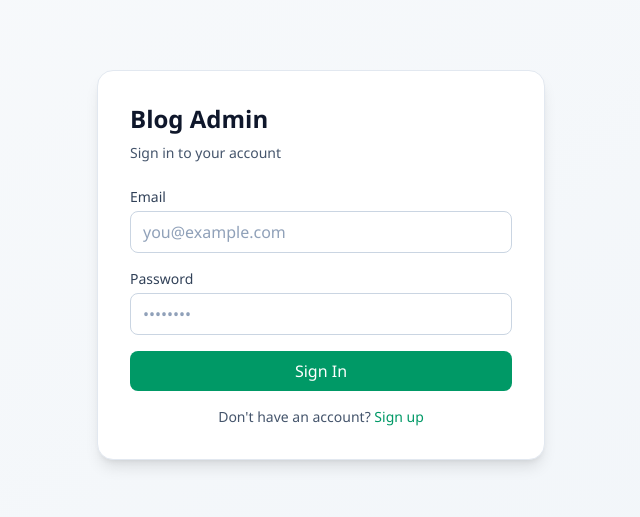
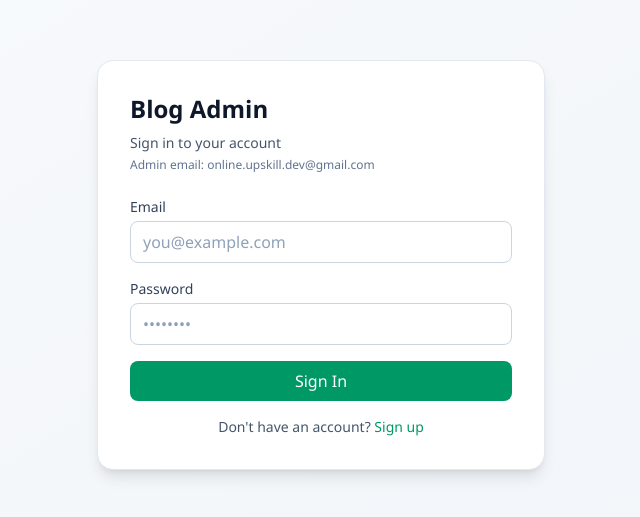
Before and after one commit to Blog-Post-Website/Info-net, a Next.js app: page /auth/login in a window 1280 px wide. Shown: the part 135-652 px from the top of the page, without its empty margins (319-959 px from the left). Built offline with nearby package versions, Linux system fonts and the light colour scheme; no server answers.

Commit message:
Enforce single admin access by configured admin email

```diff
--- a/src/app/admin/layout.tsx
+++ b/src/app/admin/layout.tsx
@@ -6,7 +6,7 @@ import { useRouter } from "next/navigation";
 import { useEffect, useState } from "react";
 
 export default function AdminLayout({ children }: { children: React.ReactNode }) {
-  const { user, loading, signOut } = useAuth();
+  const { user, isAdmin, loading, signOut } = useAuth();
   const router = useRouter();
   const [isSigningOut, setIsSigningOut] = useState(false);
 
@@ -16,6 +16,17 @@ export default function AdminLayout({ children }: { children: React.ReactNode })
     }
   }, [user, loading, router]);
 
+  useEffect(() => {
+    const revokeNonAdminSession = async () => {
+      if (!loading && user && !isAdmin) {
+        await signOut();
+        router.push("/auth/login?error=not-admin");
+      }
+    };
+
+    void revokeNonAdminSession();
+  }, [user, isAdmin, loading, signOut, router]);
+
   if (loading) {
     return (
       <div className="flex min-h-screen items-center justify-center">
@@ -24,7 +35,7 @@ export default function AdminLayout({ children }: { children: React.ReactNode })
     );
   }
 
-  if (!user) {
+  if (!user || !isAdmin) {
     return null;
   }
 
--- a/src/app/auth/login/page.tsx
+++ b/src/app/auth/login/page.tsx
@@ -10,12 +10,18 @@ export default function LoginPage() {
   const [password, setPassword] = useState("");
   const [error, setError] = useState("");
   const [loading, setLoading] = useState(false);
-  const { signIn } = useAuth();
+  const { signIn, adminEmail } = useAuth();
   const router = useRouter();
 
   const handleSubmit = async (e: React.FormEvent) => {
     e.preventDefault();
     setError("");
+
+    if (email.toLowerCase() !== adminEmail) {
+      setError("Only the configured admin account can sign in.");
+      return;
+    }
+
     setLoading(true);
 
     try {
@@ -33,6 +39,7 @@ export default function LoginPage() {
       <div className="w-full max-w-md rounded-2xl border border-slate-200 bg-white p-8 shadow-lg">
         <h1 className="text-2xl font-bold text-slate-900">Blog Admin</h1>
         <p className="mt-2 text-sm text-slate-600">Sign in to your account</p>
+        <p className="mt-1 text-xs text-slate-500">Admin email: {adminEmail || "not configured"}</p>
 
         <form onSubmit={handleSubmit} className="mt-6 space-y-4">
           <div>
--- a/src/contexts/AuthContext.tsx
+++ b/src/contexts/AuthContext.tsx
@@ -6,6 +6,8 @@ import type { User } from "@supabase/supabase-js";
 
 interface AuthContextType {
   user: User | null;
+  isAdmin: boolean;
+  adminEmail: string;
   loading: boolean;
   signUp: (email: string, password: string) => Promise<void>;
   signIn: (email: string, password: string) => Promise<void>;
@@ -17,6 +19,8 @@ const AuthContext = createContext<AuthContextType | undefined>(undefined);
 export function AuthProvider({ children }: { children: React.ReactNode }) {
   const [user, setUser] = useState<User | null>(null);
   const [loading, setLoading] = useState(true);
+  const adminEmail = (process.env.NEXT_PUBLIC_ADMIN_EMAIL ?? "").toLowerCase();
+  const isAdmin = !!user?.email && user.email.toLowerCase() === adminEmail;
 
   useEffect(() => {
     // Check current session
@@ -61,7 +65,7 @@ export function AuthProvider({ children }: { children: React.ReactNode }) {
   };
 
   return (
-    <AuthContext.Provider value={{ user, loading, signUp, signIn, signOut }}>
+    <AuthContext.Provider value={{ user, isAdmin, adminEmail, loading, signUp, signIn, signOut }}>
       {children}
     </AuthContext.Provider>
   );
```
Also changed, not shown: 1 other file (tests, documents, lock files or other folders).
